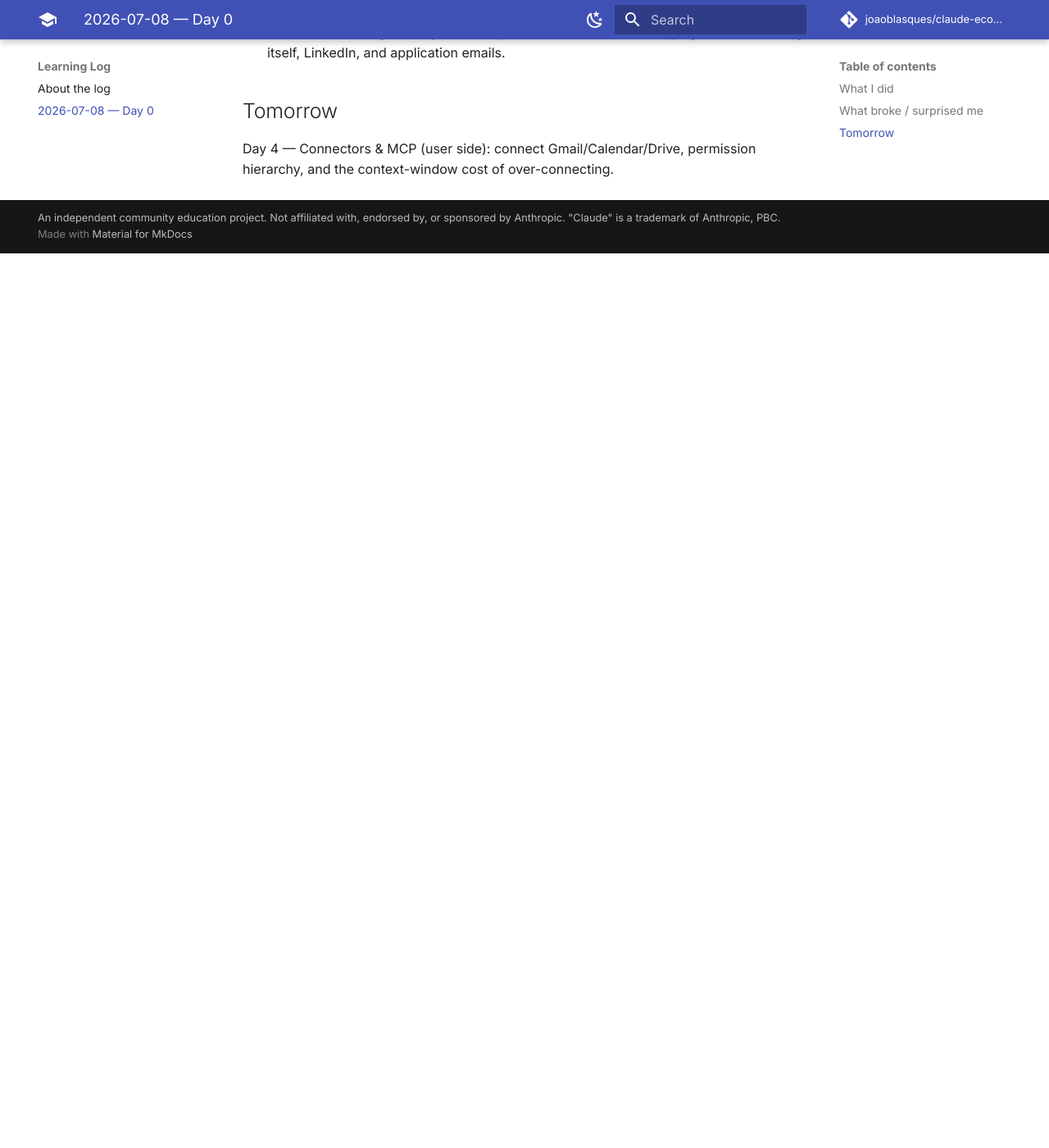
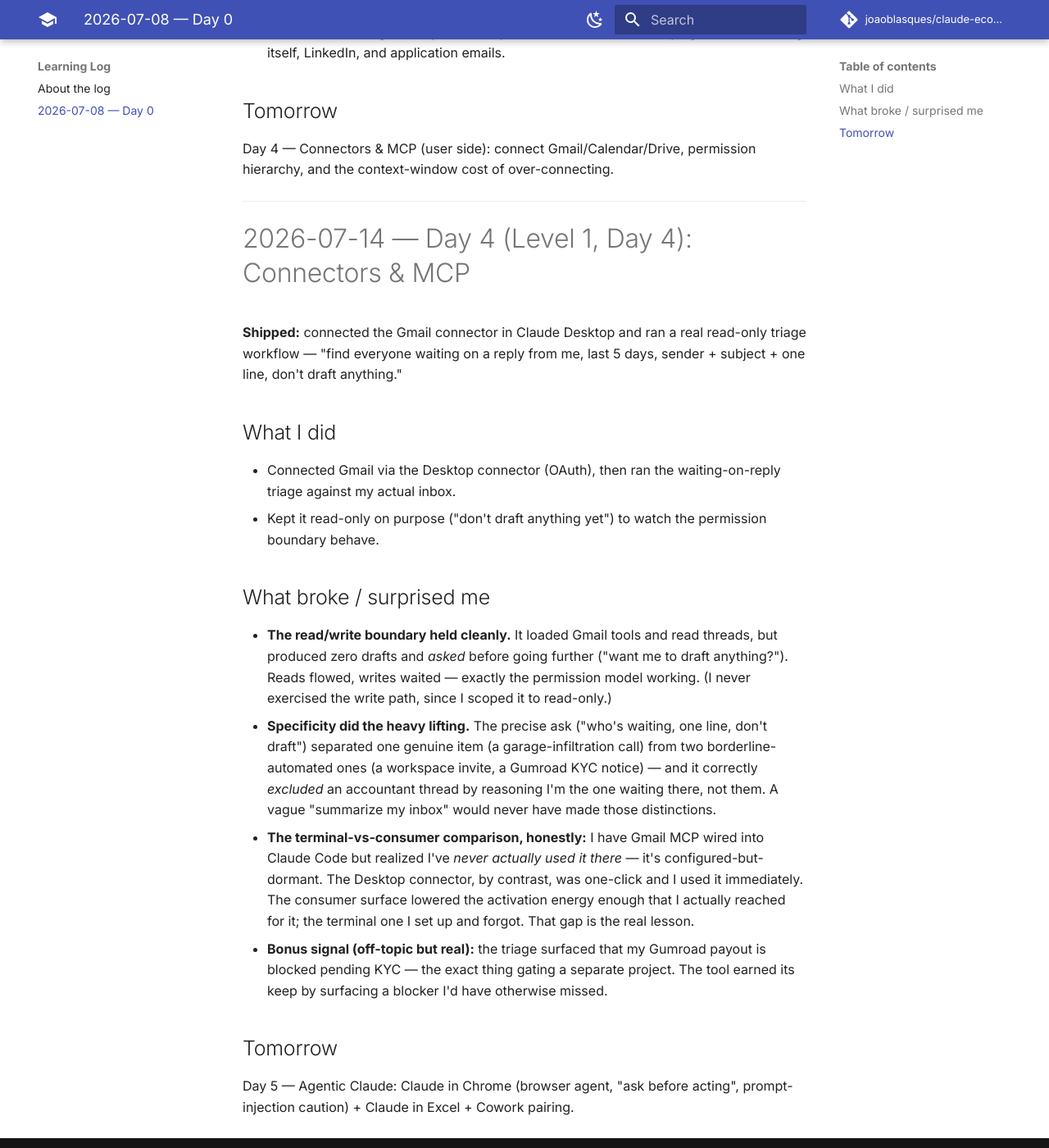
Before and after one commit to joaoblasques/claude-ecosystem-education, an MkDocs documentation site: the page built from docs/log/2026-07-08.md, in a window 1280 px wide and 1400 px high, scrolled down 5173 px. Shown: the whole window at 82% size. Built offline with MkDocs 1.6.1 and Material for MkDocs 9.7.7, drawn with Linux system fonts in a browser that asks for light colours; comment, search, counter and statistics services are not loaded; before the commit the page ends 5482 px from its top, so only the background shows below that.

Commit message:
log: Day 4 (Connectors & MCP) — Gmail read-only triage; consumer connector lowered activation energy vs dormant terminal MCP
Co-Authored-By: Claude Fable 5 <noreply@anthropic.com>
Claude-Session: https://claude.ai/code/session_01DGKNaSQeYdf5pykmV82Gd8

```diff
--- a/docs/log/2026-07-08.md
+++ b/docs/log/2026-07-08.md
@@ -186,3 +186,43 @@ firing on real text (it de-AI-ified a sample on trigger).
 
 Day 4 — Connectors & MCP (user side): connect Gmail/Calendar/Drive, permission
 hierarchy, and the context-window cost of over-connecting.
+
+---
+
+# 2026-07-14 — Day 4 (Level 1, Day 4): Connectors & MCP
+
+**Shipped:** connected the Gmail connector in Claude Desktop and ran a real read-only
+triage workflow — "find everyone waiting on a reply from me, last 5 days, sender +
+subject + one line, don't draft anything."
+
+## What I did
+
+- Connected Gmail via the Desktop connector (OAuth), then ran the waiting-on-reply
+  triage against my actual inbox.
+- Kept it read-only on purpose ("don't draft anything yet") to watch the permission
+  boundary behave.
+
+## What broke / surprised me
+
+- **The read/write boundary held cleanly.** It loaded Gmail tools and read threads, but
+  produced zero drafts and *asked* before going further ("want me to draft anything?").
+  Reads flowed, writes waited — exactly the permission model working. (I never exercised
+  the write path, since I scoped it to read-only.)
+- **Specificity did the heavy lifting.** The precise ask ("who's waiting, one line, don't
+  draft") separated one genuine item (a garage-infiltration call) from two
+  borderline-automated ones (a workspace invite, a Gumroad KYC notice) — and it correctly
+  *excluded* an accountant thread by reasoning I'm the one waiting there, not them. A
+  vague "summarize my inbox" would never have made those distinctions.
+- **The terminal-vs-consumer comparison, honestly:** I have Gmail MCP wired into Claude
+  Code but realized I've *never actually used it there* — it's configured-but-dormant.
+  The Desktop connector, by contrast, was one-click and I used it immediately. The
+  consumer surface lowered the activation energy enough that I actually reached for it;
+  the terminal one I set up and forgot. That gap is the real lesson.
+- **Bonus signal (off-topic but real):** the triage surfaced that my Gumroad payout is
+  blocked pending KYC — the exact thing gating a separate project. The tool earned its
+  keep by surfacing a blocker I'd have otherwise missed.
+
+## Tomorrow
+
+Day 5 — Agentic Claude: Claude in Chrome (browser agent, "ask before acting",
+prompt-injection caution) + Claude in Excel + Cowork pairing.
```
Also changed, not shown: docs/log/index.md (+1 -1 lines).
